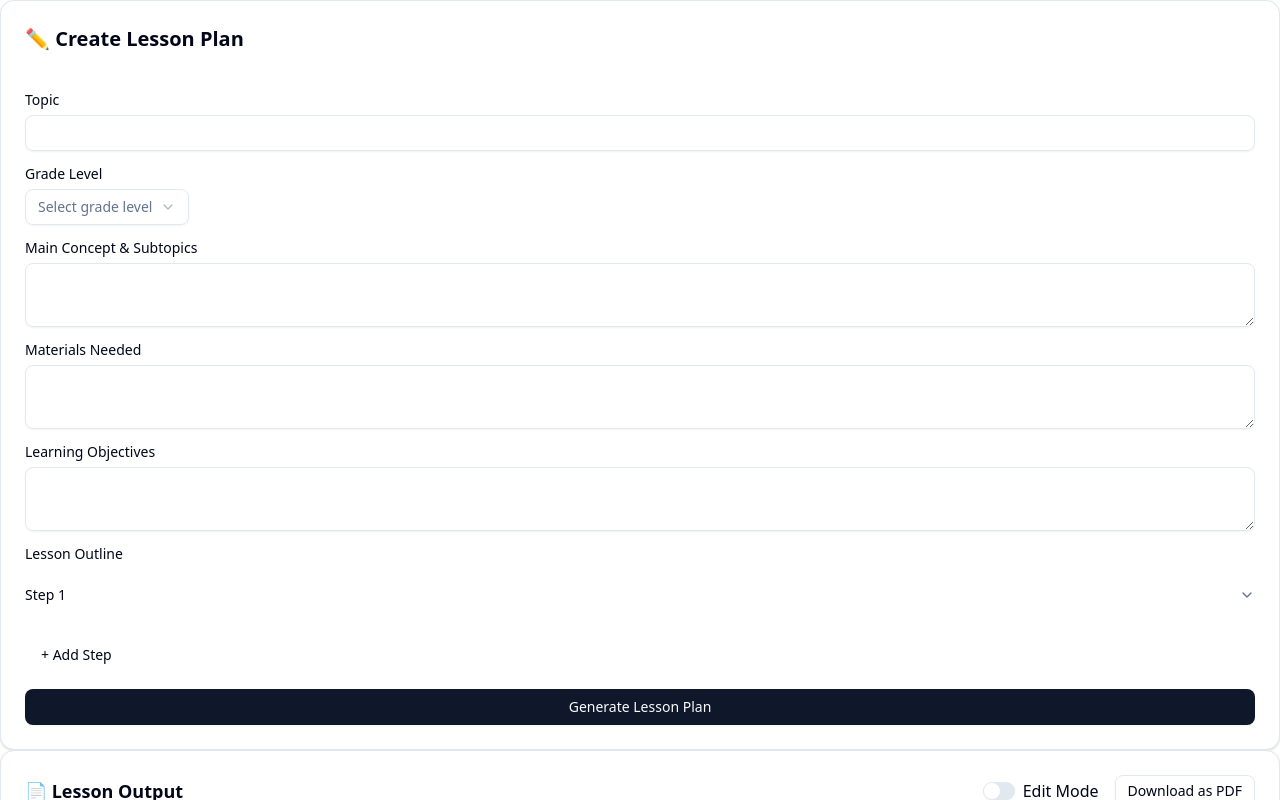
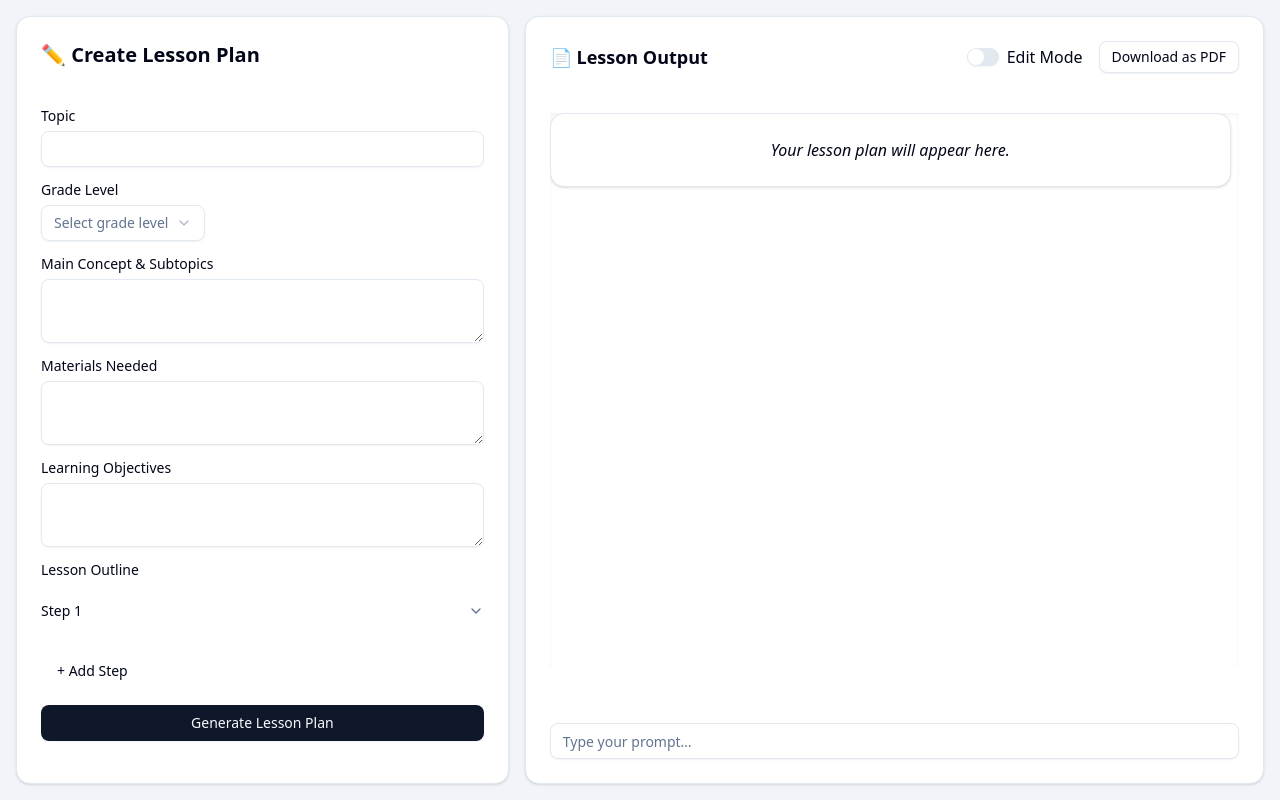
Before and after one commit to Sunil63603/GradeswayAssignment, a Next.js app: page / in a window 1280 px wide. Shown: the top 800 px of the page. Built offline with nearby package versions, Linux system fonts and the light colour scheme.

Commit message:
layout: implement 2-pane layout with 40/60 split and enhance scrollbar UX in form and response sections

```diff
--- a/src/app/globals.css
+++ b/src/app/globals.css
@@ -120,3 +120,18 @@
     @apply bg-background text-foreground;
   }
 }
+
+/* globals.css */
+
+.custom-scroll::-webkit-scrollbar {
+  width: 6px;
+}
+
+.custom-scroll::-webkit-scrollbar-thumb {
+  background-color: rgba(100, 100, 100, 0.3);
+  border-radius: 4px;
+}
+
+.custom-scroll::-webkit-scrollbar-track {
+  background: transparent;
+}
--- a/src/app/page.js
+++ b/src/app/page.js
@@ -1,11 +1,59 @@
+"use client";
+
 import LessonForm from "@/components/LessonForm";
-import Response from "@/components/Response";
+import ResponsePane from "@/components/Response";
+import { useState } from "react";
 
 export default function Home() {
+  const [loading, setLoading] = useState(false);
+  const [error, setError] = useState("");
+  const [result, setResult] = useState(null);
+  const [editMode, setEditMode] = useState(false);
+  const [prompt, setPrompt] = useState("");
+
+  const handleGenerate = (form) => {
+    setLoading(true);
+    setError("");
+    setTimeout(() => {
+      setResult({
+        Topic: form.topic,
+        "Grade Level": form.grade,
+        "Main Concepts": form.concepts,
+        "Materials Needed": form.materials,
+        "Learning Objectives": form.objectives,
+        "Lesson Outline": form.outline.join("\n\n"),
+        Assessment: "Assessment content generated here.",
+      });
+      setLoading(false);
+    }, 1000);
+  };
+
+  const handlePromptSubmit = (text) => {
+    console.log("Prompt submitted:", text);
+  };
+
+  const handleDownload = (ref) => {
+    // window.print(); // placeholder logic for now
+  };
+
   return (
-    <>
-      <LessonForm></LessonForm>
-      <Response></Response>
-    </>
+    <div className="flex gap-4 h-screen p-4 bg-muted">
+      <div className="w-[40%] h-full">
+        <LessonForm onGenerate={handleGenerate} />
+      </div>
+      <div className="w-[60%] h-full">
+        <ResponsePane
+          loading={loading}
+          error={error}
+          result={result}
+          editMode={editMode}
+          setEditMode={setEditMode}
+          prompt={prompt}
+          setPrompt={setPrompt}
+          onPromptSubmit={handlePromptSubmit}
+          onDownload={handleDownload}
+        />
+      </div>
+    </div>
   );
 }
--- a/src/components/LessonForm.jsx
+++ b/src/components/LessonForm.jsx
@@ -45,7 +45,7 @@ export default function LessonForm({ onGenerate }) {
   };
 
   return (
-    <Card className="w-full p-6 space-y-4 h-full">
+    <Card className="w-full p-6 space-y-4 h-full max-w-full overflow-y-auto overflow-x-hidden custom-scroll">
       <CardTitle className="text-xl font-bold">✏️ Create Lesson Plan</CardTitle>
 
       <div className="space-y-4">
--- a/src/components/Response.jsx
+++ b/src/components/Response.jsx
@@ -28,6 +28,12 @@ export default function ResponsePane({
 }) {
   const printRef = useRef();
 
+  const displaySections = [
+    "Detailed Lesson Content",
+    "Suggested Classroom Activities",
+    "Assessment Questions",
+  ];
+
   return (
     <Card className="w-full p-6 space-y-4 h-full flex flex-col">
       <div className="flex justify-between items-center">
@@ -49,7 +55,10 @@ export default function ResponsePane({
         </div>
       </div>
 
-      <div className="flex-1 overflow-y-auto" ref={printRef}>
+      <div
+        className="flex-1 overflow-y-auto pr-2 scrollbar-thin scrollbar-thumb-muted scrollbar-track-transparent max-w-full shadow-inner"
+        ref={printRef}
+      >
         {loading ? (
           <Skeleton className="h-[500px] w-full" />
         ) : error ? (
@@ -58,18 +67,18 @@ export default function ResponsePane({
           </Alert>
         ) : result ? (
           <Accordion type="multiple" className="w-full">
-            {Object.entries(result).map(([section, content], idx) => (
+            {displaySections.map((title, idx) => (
               <AccordionItem key={idx} value={`section-${idx}`}>
-                <AccordionTrigger>{section}</AccordionTrigger>
+                <AccordionTrigger>{title}</AccordionTrigger>
                 <AccordionContent>
                   {editMode ? (
                     <Textarea
-                      value={content}
-                      onChange={(e) => (result[section] = e.target.value)}
+                      value={result[title] || ""}
+                      onChange={(e) => (result[title] = e.target.value)}
                     />
                   ) : (
                     <p className="whitespace-pre-wrap text-sm text-muted-foreground">
-                      {content}
+                      {result[title]}
                     </p>
                   )}
                 </AccordionContent>
@@ -77,7 +86,7 @@ export default function ResponsePane({
             ))}
           </Accordion>
         ) : (
-          <Card className="text-muted italic text-center p-6">
+          <Card className="italic text-center p-6">
             Your lesson plan will appear here.
           </Card>
         )}
```
